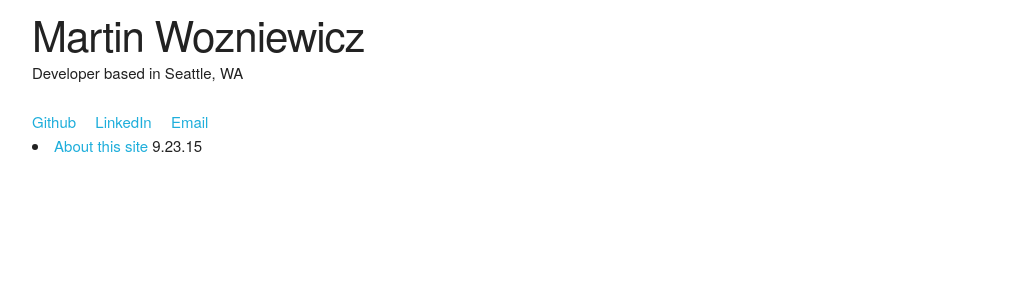
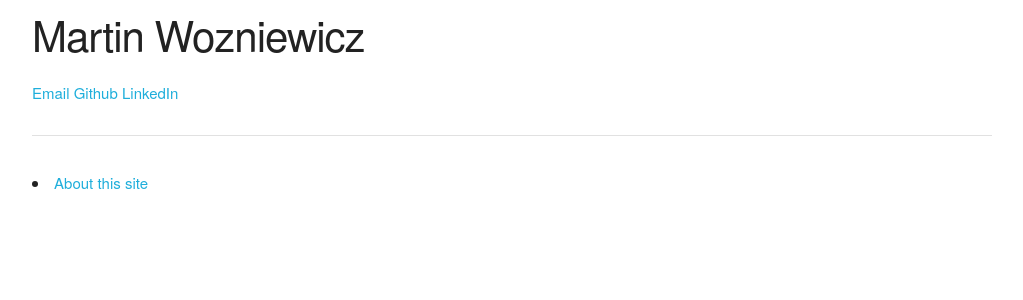
Before and after one commit to mpwoz/mpwoz.github.io, a Jekyll site: the page built from index.html, in a window 1280 px wide. Shown: the top 300 px of the page, without its empty margins (128-1151 px from the left). Built offline with Jekyll 4.4.1, drawn with Linux system fonts in a browser that asks for light colours.

Commit message:
UPdate email

```diff
--- a/index.html
+++ b/index.html
@@ -10,18 +10,17 @@ layout: default
   <div class="container">
 
     <h2 class="header-title">Martin Wozniewicz</h2>
-    <p class="caption"> Developer based in Seattle, WA </p>
 
-    <a class="spaced-link" href="http://github.com/mpwoz">Github</a>
-    <a class="spaced-link" href="http://linkedin.com/in/mpwoz">LinkedIn</a>
-    <a class="spaced-link" href="mailto:martin.woz@gmail.com">Email</a>
+    <a href="mailto:me@mpwoz.com">Email</a>
+    <a href="http://github.com/mpwoz">Github</a>
+    <a href="http://linkedin.com/in/mpwoz">LinkedIn</a>
 
+    <hr>
     {% for post in site.posts %}
     <li>
       <a href="{{post.url | prepend: site.baseurl }}">
         {{ post.title }}
       </a>
-      {{ post.date | date: '%-m.%-d.%y' }}
     </li>
     {% endfor %}
 
```
Also changed, not shown: TODO.md (deleted, +0 -5 lines).
